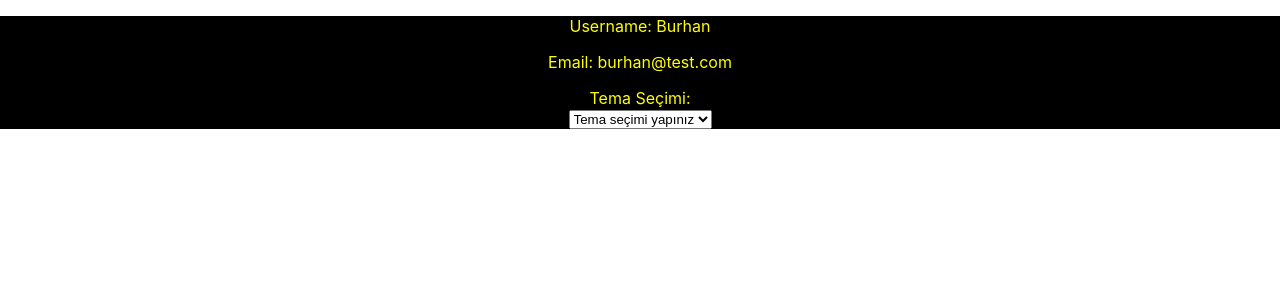
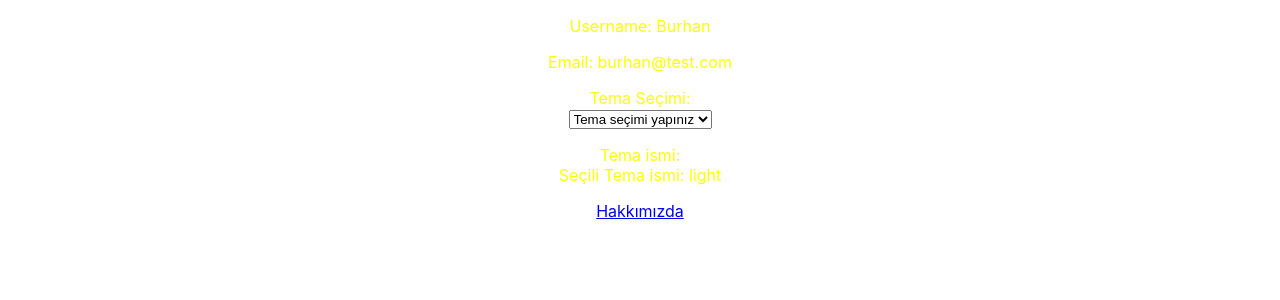
Before and after one commit to neominalsolutions/ReactJsContextAPI, a React (Create React App) app: page / in a window 1280 px wide. Shown: the top 300 px of the page. Built offline with nearby package versions, Linux system fonts and the light colour scheme.

Commit message:
ContextAPI

```diff
--- a/package.json
+++ b/package.json
@@ -8,6 +8,7 @@
     "@testing-library/user-event": "^13.5.0",
     "react": "^17.0.2",
     "react-dom": "^17.0.2",
+    "react-router-dom": "^6.2.1",
     "react-scripts": "5.0.0",
     "web-vitals": "^2.1.4"
   },
--- a/src/App.js
+++ b/src/App.js
@@ -1,4 +1,6 @@
 import { useContext } from 'react';
+import { Route, Routes } from 'react-router';
+import { Link } from 'react-router-dom';
 import './App.css';
 import UserProfilePage from './pages/UserProfilePage';
 import { ThemeProvider } from './store/contexts/ThemeContext';
@@ -8,14 +10,19 @@ import { ThemeProvider } from './store/contexts/ThemeContext';
 function App() {
   // sadece değişen tema'nın değerini okuyacağımız için theme denilen state güncel değerine ihtiyacımız var. setTheme şuan ihtiyacımız yok.
 
-
+  // eğer browser sekmesinden gidip elimiz ile link değiştirirsek context üzerindeki state kaybederiz. fakat react router ile sayfalar arası geçişlerde Link componenti ile geçiş yaparsak state kaybetmeyiz. State tarayıcı kapnadığı zamanda kabolur. state kalıcı olması için localStore veya sessionStorage gibi mekanizmalar kullanılır. yani facebook giriş yapan kullanıcının oturumu çıkış yap diyene kadar düşmesin diye ekstra bir ayar daha yapılması gerekir. state tek başına yeterli değildir.
   // arka plan regi seçilen temeaya göre değişsin diyoruz.
   return (
 
     <ThemeProvider>
       <div className="App" style={{color:'yellow'}} >
         <UserProfilePage />
+        <Link to="about" >Hakkımızda</Link>
       </div>
+
+      <Routes>
+        <Route path="/about" element={<div>About Page <Link to="/">Home</Link> </div>}></Route>
+      </Routes>
     </ThemeProvider>
 
   );
--- /dev/null
+++ b/src/components/SelectedTheme.js
@@ -0,0 +1,15 @@
+import React, { useContext } from 'react';
+import ThemeContext from '../store/contexts/ThemeContext';
+
+// bu componente ise seçilen temanın ismini ekranda gösteririz.
+
+function SelectedTheme() {
+
+   const {theme} =  useContext(ThemeContext);
+
+  return <div>
+    Seçili Tema ismi: {theme.name}
+  </div>;
+}
+
+export default SelectedTheme;
--- a/src/components/ThemeDropdown.js
+++ b/src/components/ThemeDropdown.js
@@ -21,8 +21,8 @@ function ThemeDropdown() {
       name:'blue'
     },
     {
-      color:'white',
-      name:'light'
+      color:'green',
+      name:'green'
     }
   ];
 
@@ -33,6 +33,8 @@ function ThemeDropdown() {
       console.log('selected',selected);
       const selectedTheme = themes.find(x=> x.color == selected);
       setTheme(selectedTheme); // context'deki theme güncelle
+    } else {
+      setTheme({color:'white',name:'white'})
     }
 
 
--- a/src/index.js
+++ b/src/index.js
@@ -3,13 +3,13 @@ import ReactDOM from 'react-dom';
 import './index.css';
 import App from './App';
 import reportWebVitals from './reportWebVitals';
-import ThemeContext from './store/contexts/ThemeContext';
+import { BrowserRouter } from 'react-router-dom';
 
 ReactDOM.render(
   <React.StrictMode>
-
+    <BrowserRouter>
       <App />
-
+    </BrowserRouter>
   </React.StrictMode>,
   document.getElementById('root')
 );
--- a/src/pages/UserProfilePage.js
+++ b/src/pages/UserProfilePage.js
@@ -1,4 +1,5 @@
 import React, { useContext } from 'react';
+import SelectedTheme from '../components/SelectedTheme';
 import ThemeDropdown from '../components/ThemeDropdown';
 import ThemeContext from '../store/contexts/ThemeContext';
 
@@ -17,6 +18,11 @@ function UserProfilePage() {
             <ThemeDropdown />
         </p>
 
+        <p>
+            Tema ismi:
+            <SelectedTheme />
+        </p>
+
     </div>;
 }
 
--- a/src/store/contexts/ThemeContext.js
+++ b/src/store/contexts/ThemeContext.js
@@ -7,7 +7,7 @@ const ThemeContext = createContext();
 
 export const ThemeProvider = ({children}) => {
 
-    const [theme, setTheme] = useState({color:'black', name:'dark'});
+    const [theme, setTheme] = useState({color:'white', name:'light'});
     // seçili olan temamızı context state aldık.
 
     let values = {
```
Also changed, not shown: 1 other file (tests, documents, lock files or other folders).
